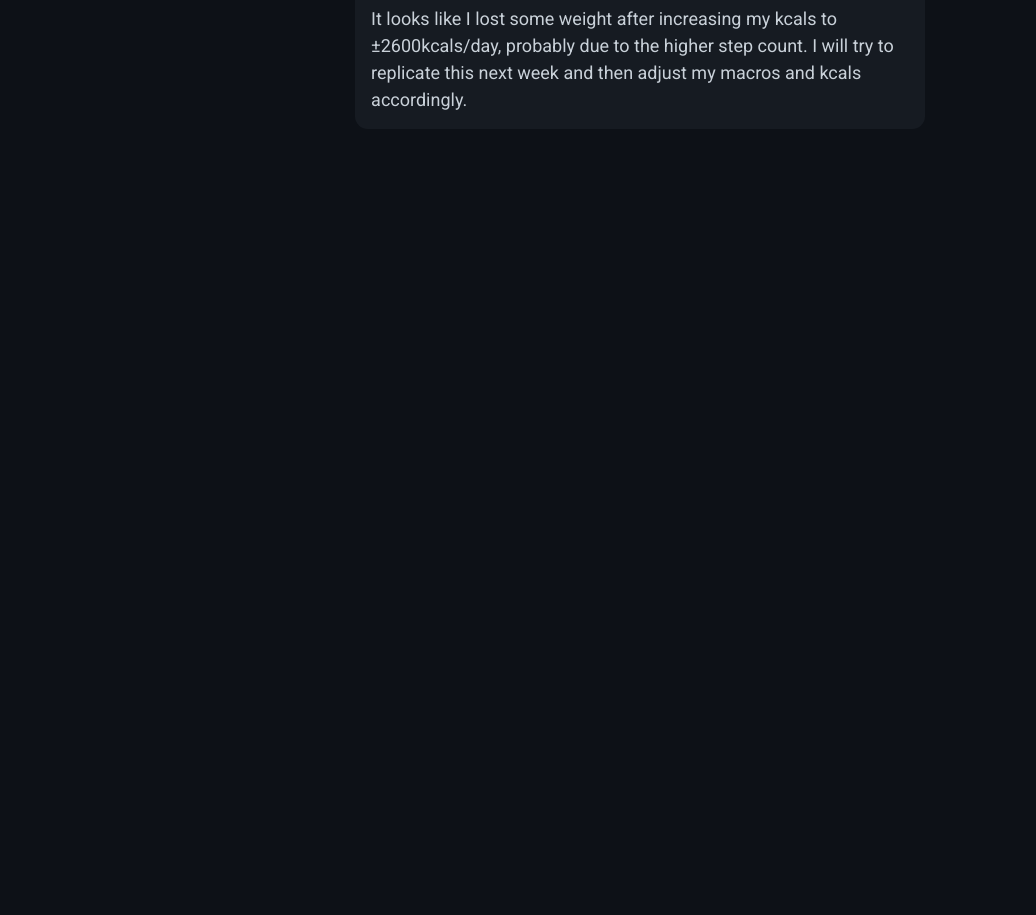
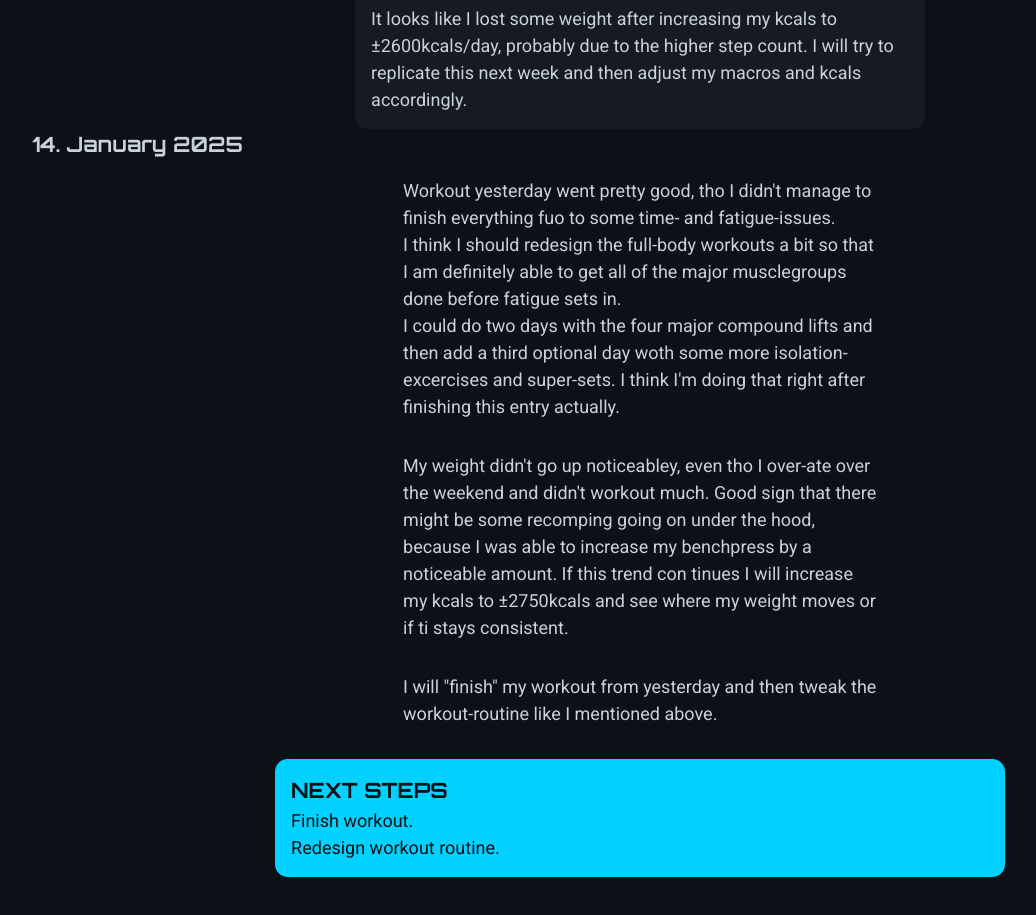
Before and after one commit to BelaGereon/fitness-journal, a React (Vite) app in the folder fitness-journal/: page / in a window 1280 px wide. Shown: the part 4080-4995 px from the top of the page, without its empty margins (0-1036 px from the left). Before the commit the page ends 4241 px from the top, so only its background shows below. Built offline with nearby package versions, Linux system fonts and the light colour scheme.

Commit message:
:pencil: add new diary entry for January 14, 2025 and improve rendering logic for next steps and notes sections

```diff
--- a/fitness-journal/src/App.tsx
+++ b/fitness-journal/src/App.tsx
@@ -207,6 +207,39 @@ function App() {
             </div>,
           ]}
         ></DiaryEntry>
+        <DiaryEntry
+          date="14. January 2025"
+          entry={[
+            <div>
+              Workout yesterday went pretty good, tho I didn't manage to finish
+              everything fuo to some time- and fatigue-issues. <br />I think I
+              should redesign the full-body workouts a bit so that I am
+              definitely able to get all of the major musclegroups done before
+              fatigue sets in.
+              <br />I could do two days with the four major compound lifts and
+              then add a third optional day woth some more isolation-excercises
+              and super-sets. I think I'm doing that right after finishing this
+              entry actually.
+            </div>,
+            <div>
+              My weight didn't go up noticeabley, even tho I over-ate over the
+              weekend and didn't workout much. Good sign that there might be
+              some recomping going on under the hood, because I was able to
+              increase my benchpress by a noticeable amount. If this trend con
+              tinues I will increase my kcals to ±2750kcals and see where my
+              weight moves or if ti stays consistent.
+            </div>,
+            <div>
+              I will "finish" my workout from yesterday and then tweak the
+              workout-routine like I mentioned above.
+            </div>,
+          ]}
+          nextSteps={[
+            <div>Finish workout.</div>,
+            <div>Redesign workout routine.</div>,
+          ]}
+          notes={[]}
+        ></DiaryEntry>
       </body>
     </>
   );
--- a/fitness-journal/src/components/diary-entry/DiaryEntry.tsx
+++ b/fitness-journal/src/components/diary-entry/DiaryEntry.tsx
@@ -16,7 +16,8 @@ const DiaryEntry: React.FC<DiaryEntryProps> = ({
   notes,
 }) => {
   const renderNextSteps = () => {
-    if (!nextSteps) return null;
+    const nextStepsAreEmpty = Array.isArray(nextSteps) && !nextSteps.length;
+    if (!nextSteps || nextStepsAreEmpty) return null;
     return (
       <div className="next-steps-section next-steps">
         <h3>NEXT STEPS</h3>
@@ -26,7 +27,8 @@ const DiaryEntry: React.FC<DiaryEntryProps> = ({
   };
 
   const renderNotes = () => {
-    if (!notes) return null;
+    const notesAreEmpty = Array.isArray(notes) && !notes.length;
+    if (!notes || notesAreEmpty) return null;
     return (
       <div className="notes-section notes">
         <h4>NOTES</h4>
```
Also changed, not shown: 1 other file (tests, documents, lock files or other folders).
